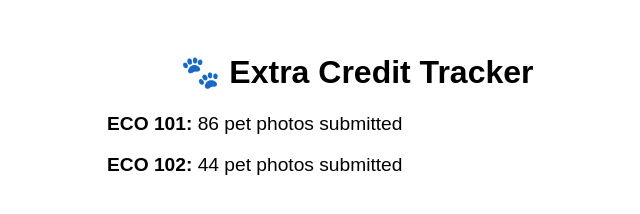
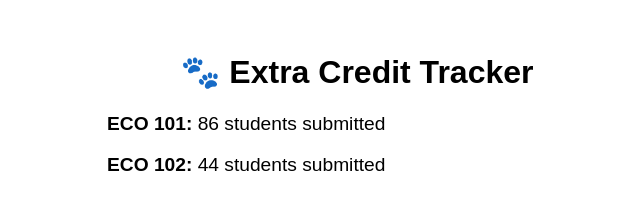
Before and after one commit to boadams0121/EasterEggScoreboard, a plain HTML site: page extra_credit_tracker.html in a window 1280 px wide. Shown: the full height of the page, 283-923 px from the left. Drawn offline with Linux system fonts and the light colour scheme.

Commit message:
Update extra_credit_tracker.html

```diff
--- a/extra_credit_tracker.html
+++ b/extra_credit_tracker.html
@@ -13,8 +13,8 @@
 <body>
   <h1>🐾 Extra Credit Tracker</h1>
   <ul>
-    <li><strong>ECO 101:</strong> 86 pet photos submitted</li>
-    <li><strong>ECO 102:</strong> 44 pet photos submitted</li>
+    <li><strong>ECO 101:</strong> 86 students submitted</li>
+    <li><strong>ECO 102:</strong> 44 students submitted</li>
   </ul>
 </body>
 </html>
```
